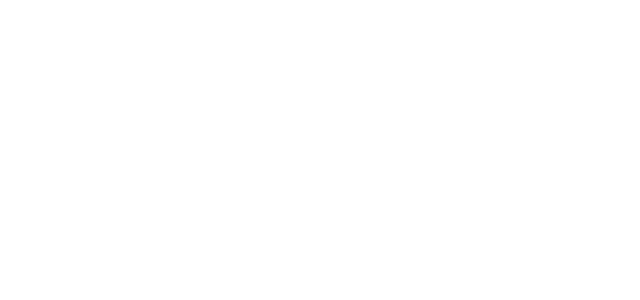
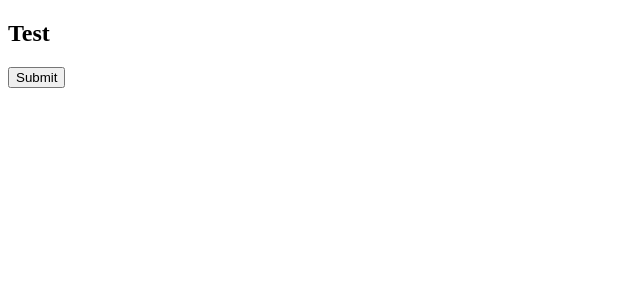
Before and after one commit to marmo1023/BradleyBunch, a React (Create React App) app in the folder frontend/: page / in a window 1280 px wide. Before the commit this address had no page. Shown: the top 300 px of the page, without its empty margins (0-640 px from the left). Built offline with nearby package versions, Linux system fonts and the light colour scheme.

Commit message:
Home page

```diff
--- a/frontend/src/App.js
+++ b/frontend/src/App.js
@@ -1,11 +1,14 @@
 import React from "react";
-import { Routes } from "react-router-dom";
+import { Route, Routes } from "react-router-dom";
+
+// Routes
+import HomePageDisplay from "./components/homePage";
 
 function App() {
   return (
     <div>
       <Routes>
-
+        <Route path="/" element={<HomePageDisplay />} />
       </Routes>
     </div>
   );
--- /dev/null
+++ b/frontend/src/components/homePage.js
@@ -0,0 +1,26 @@
+import React, { useState, useEffect } from "react";
+import { useNavigate } from "react-router";
+
+export default function HomePageDisplay() {
+    const navigate = useNavigate();
+
+    async function click(e) {
+        e.preventDefault();
+
+        navigate("/mainPage");
+    }
+
+    return (
+        <div>
+            <h2>Test</h2>
+
+            <input
+                type="submit"
+                value="Submit"
+                className="btn btn-primary"
+                onClick={click}
+            />
+
+        </div>
+    )
+}
```
Also changed, not shown: 1 other file (tests, documents, lock files or other folders).
